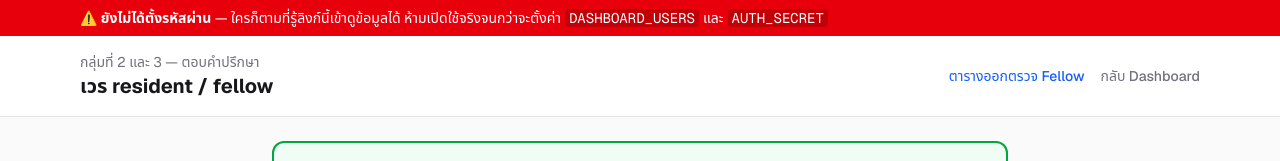
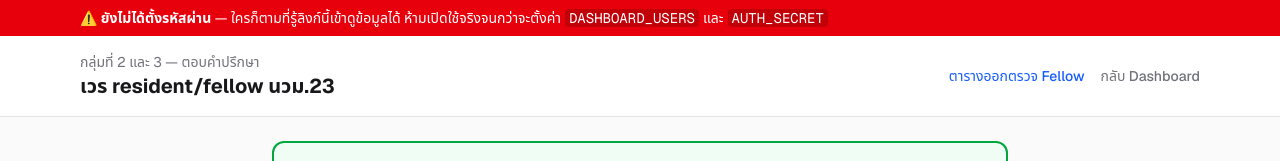
Before and after one commit to prhdev222/SiBMT_14, a Next.js app: page /dashboard/duty in a window 1280 px wide. Shown: the top 161 px of the page. Built offline with nearby package versions, Linux system fonts and the light colour scheme.

Commit message:
copy(duty): header title to 'เวร resident/fellow นวม.23'
Co-Authored-By: Claude Opus 4.8 <noreply@anthropic.com>

```diff
--- a/src/app/dashboard/duty/page.tsx
+++ b/src/app/dashboard/duty/page.tsx
@@ -13,7 +13,7 @@ import { formatThaiDate } from "@/lib/thai-date";
 export const dynamic = "force-dynamic";
 
 export const metadata: Metadata = {
-  title: "เวร resident / fellow — ส่งต่อผู้ป่วยโลหิตวิทยา ศิริราช",
+  title: "เวร resident/fellow นวม.23 — ส่งต่อผู้ป่วยโลหิตวิทยา ศิริราช",
   robots: { index: false, follow: false },
 };
 
@@ -56,7 +56,7 @@ export default async function DutyPage() {
       <SessionBar username={session.username} />
       <PageHeader
         eyebrow="กลุ่มที่ 2 และ 3 — ตอบคำปรึกษา"
-        title="เวร resident / fellow"
+        title="เวร resident/fellow นวม.23"
         links={[
           { href: "/dashboard/schedule", label: "ตารางออกตรวจ Fellow" },
           { href: "/dashboard", label: "กลับ Dashboard", muted: true },
```
